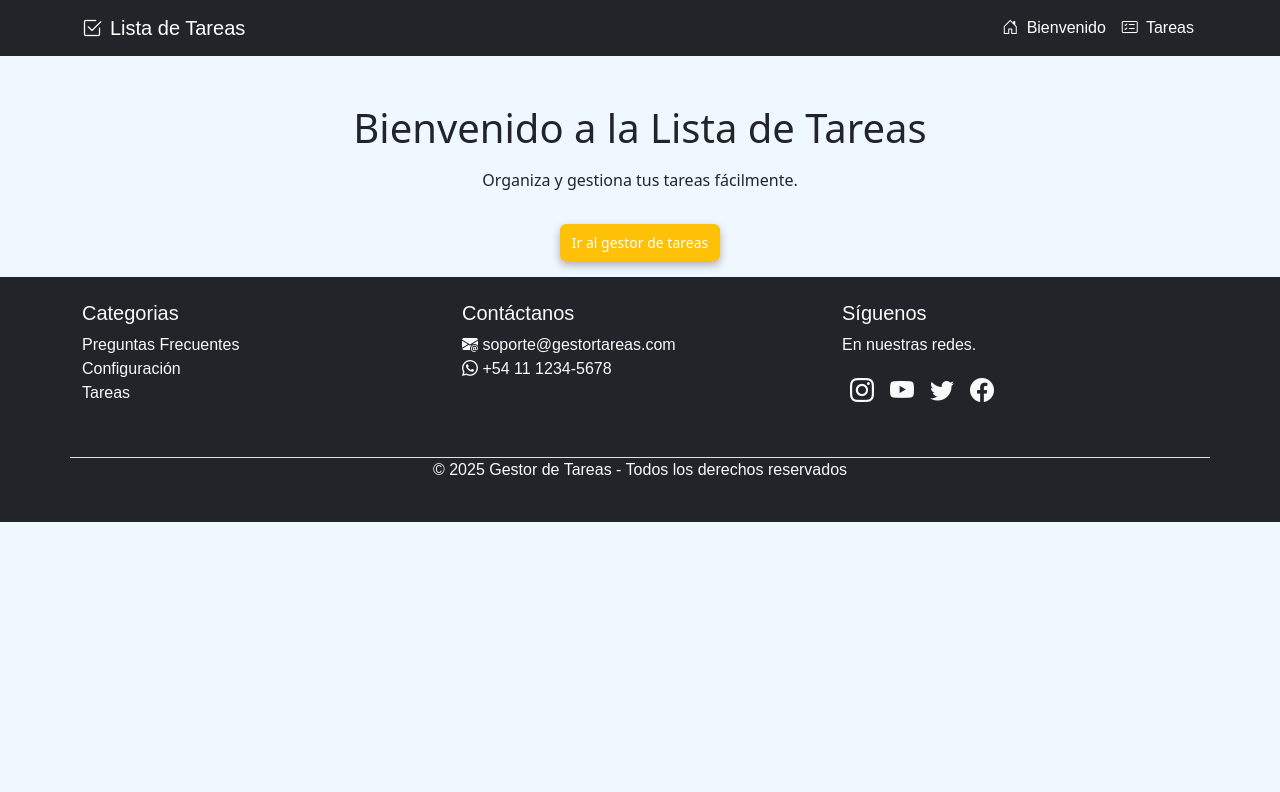
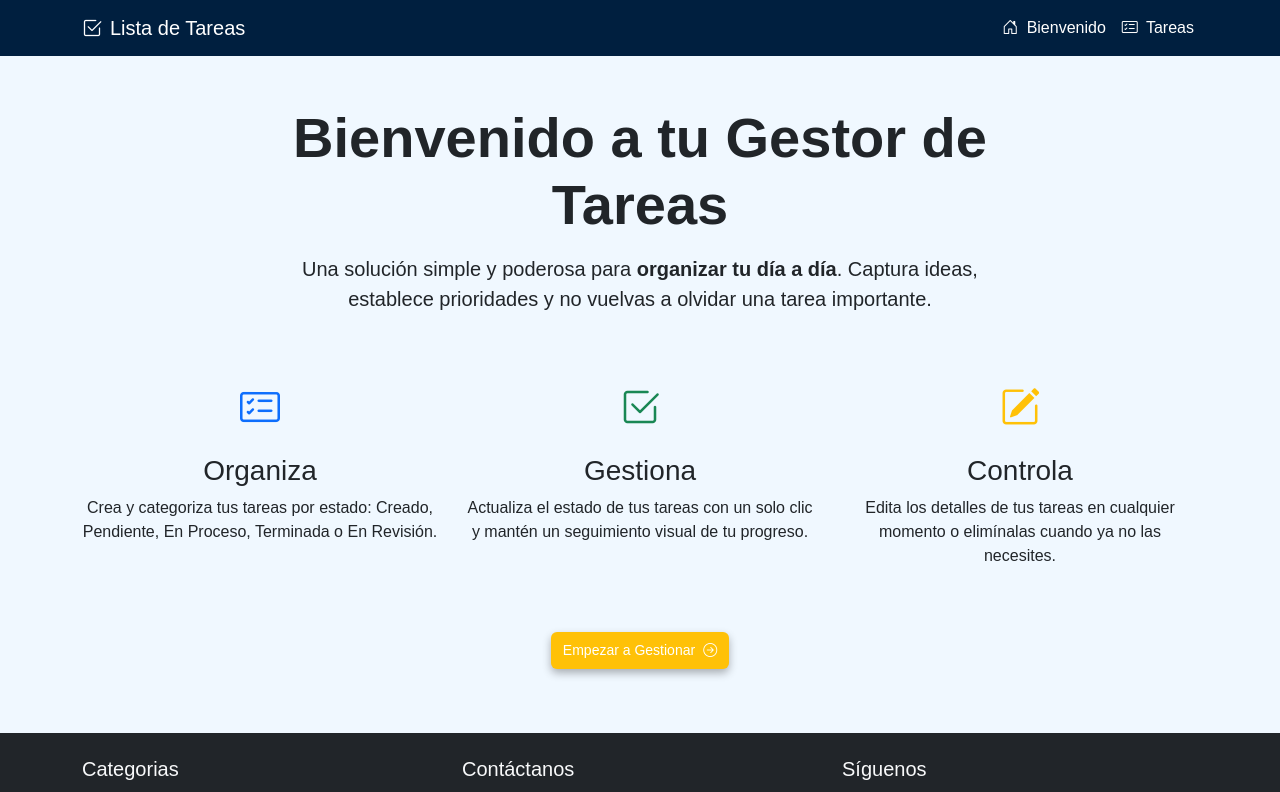
Before and after one commit to Maxii34/Tp-02-Lista-de-Tareas, a React (Vite) app: page /bienvenido in a window 1280 px wide. Shown: the top 792 px of the page. Built offline with nearby package versions, Linux system fonts and the light colour scheme; a web font is replaced by a local one.

Commit message:
Se agrego texto descriptivo en el componente de bienvenida.

```diff
--- a/src/components/pages/Bienvenido.jsx
+++ b/src/components/pages/Bienvenido.jsx
@@ -1,22 +1,66 @@
 import { Footer, Menu } from "../index";
 import { Link } from "react-router";
-import Button from "react-bootstrap/Button";
+import { Button, Container, Row, Col } from "react-bootstrap";
 
 export const Bienvenido = () => {
   return (
     <>
       <Menu />
-      <div className="text-center mt-5">
-        <h1>Bienvenido a la Lista de Tareas</h1>
-        <p className="mt-3">Organiza y gestiona tus tareas fácilmente.</p>
+      <main className="mt-5 mb-5">
+        <Container>
+          <Row className="justify-content-center text-center">
+            <Col md={8}>
+              <h1 className="display-4 fw-bold">
+                Bienvenido a tu Gestor de Tareas
+              </h1>
+              <p className="lead mt-3">
+                Una solución simple y poderosa para <b className="fw-bold">organizar tu día a día</b>.
+                Captura ideas, establece prioridades y no vuelvas a olvidar una
+                tarea importante.
+              </p>
+            </Col>
+          </Row>
 
-        {/* Botón para ir al inicio */}
-        <Link to="/inicio">
-          <Button variant="primary" size="lg" className="mt-3">
-            Ir al gestor de tareas
-          </Button>
-        </Link>
-      </div>
+          <Row className="mt-5 text-center">
+            <Col md={4}>
+              <i className="bi bi-card-checklist fs-1 text-primary"></i>
+              <h3 className="mt-3">Organiza</h3>
+              <p>
+                Crea y categoriza tus tareas por estado: Creado, Pendiente, En
+                Proceso, Terminada o En Revisión.
+              </p>
+            </Col>
+            <Col md={4}>
+              <i className="bi bi-check2-square fs-1 text-success"></i>
+              <h3 className="mt-3">Gestiona</h3>
+              <p>
+                Actualiza el estado de tus tareas con un solo clic y mantén un
+                seguimiento visual de tu progreso.
+              </p>
+            </Col>
+
+            <Col md={4}>
+              <i className="bi bi-pencil-square fs-1 text-warning"></i>
+              <h3 className="mt-3">Controla</h3>
+              <p>
+                Edita los detalles de tus tareas en cualquier momento o
+                elimínalas cuando ya no las necesites.
+              </p>
+            </Col>
+          </Row>
+
+          <Row className="mt-5 text-center">
+            <Col>
+              <Link to="/inicio">
+                <Button variant="primary" size="lg">
+                  Empezar a Gestionar
+                  <i className="bi bi-arrow-right-circle ms-2"></i>
+                </Button>
+              </Link>
+            </Col>
+          </Row>
+        </Container>
+      </main>
       <Footer />
     </>
   );
--- a/src/components/shared/menu.jsx
+++ b/src/components/shared/menu.jsx
@@ -5,7 +5,7 @@ import { Link } from "react-router"; // corregí a react-router-dom
 
 export const Menu = () => {
   return (
-    <Navbar expand="lg" className="bg-dark px-3">
+    <Navbar expand="lg" className="css px-3">
       <Container>
         {/* Título con ícono de Bootstrap */}
         <Navbar.Brand href="/" className="text-white d-flex align-items-center">
```
Also changed, not shown: src/components/pages/Inicio.jsx (line endings or trailing spaces).
